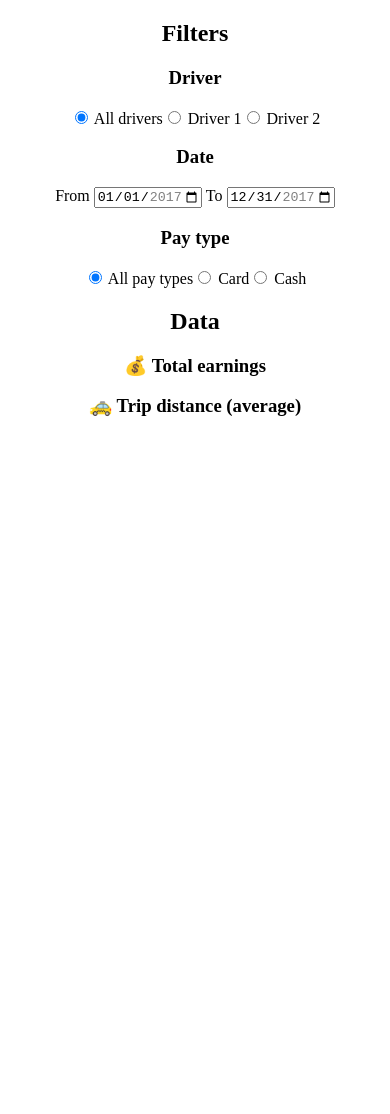
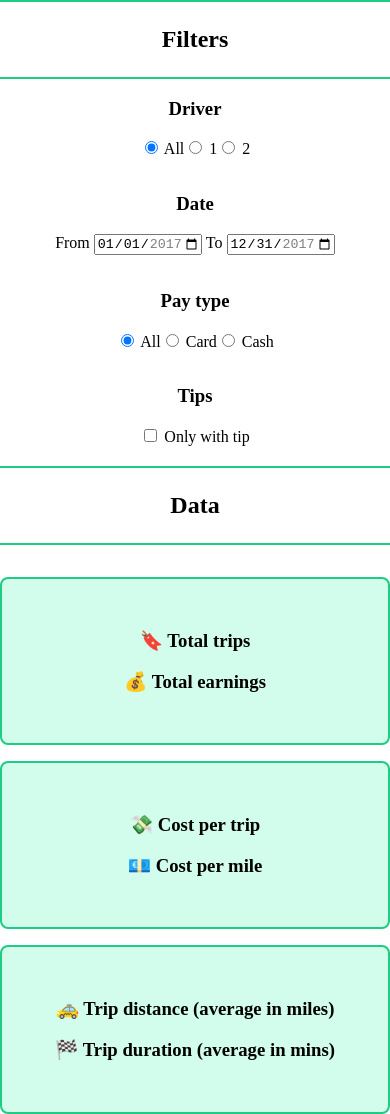
Before and after one commit to nelopuchades/tinybird_test, a website: page index.html in a window 390 px wide. Before the commit the page ends 844 px from the top, so only its background shows below. Drawn offline with Linux system fonts and the light colour scheme; no server answers.

Commit message:
added more data + improved responsiveness

```diff
--- a/index.css
+++ b/index.css
@@ -1,5 +1,26 @@
+body {
+  margin: 0;
+}
+
+h2 {
+  border-top: 2px solid #1fcc83;
+  border-bottom: 2px solid #1fcc83;
+  padding: 1em;
+  margin: 0;
+}
+
+.filters__form {
+  display: flex;
+  justify-content: center;
+  margin-bottom: 1.25em;
+}
+
 .filters {
   text-align: center;
+}
+
+.filters__form__filter:not(:last-child) {
+  margin-right: 2em;
 }
 
 .filters__form__vendor {
@@ -12,6 +33,48 @@
   justify-content: center;
 }
 
+.filters__form__tips {
+  display: flex;
+  justify-content: center;
+}
+
 .widget {
   text-align: center;
 }
+
+.widget__data {
+  display: flex;
+  justify-content: center;
+  margin-top: 2em;
+}
+
+.widget__data__column {
+  border: 2px solid #1fcc83;
+  background-color: #d2fceb;
+  padding: 2em;
+  border-radius: 0.5em;
+}
+
+.widget__data__column:not(:last-child) {
+  margin-right: 3em;
+}
+
+@media only screen and (max-width: 765px) {
+  .filters__form {
+    flex-direction: column;
+  }
+
+  .widget__data {
+    flex-direction: column;
+  }
+
+  .widget__data__column:not(:last-child) {
+    margin-right: 0;
+    margin-bottom: 1em;
+  }
+
+  .filters__form__filter:not(:last-child) {
+    margin-right: 0;
+    margin-bottom: 1em;
+  }
+}
--- a/index.html
+++ b/index.html
@@ -11,21 +11,24 @@
     <div class="filters">
       <h2>Filters</h2>
       <form class="filters__form">
+        <div class="filters__form__filter">
           <h3>Driver</h3>
           <div class="filters__form__vendor">
             <div>
               <input type="radio" id="vendor-all" name="vendor-group" value="" checked />
-            <label for="vendor-all">All drivers</label>
+              <label for="vendor-all">All</label>
             </div>
             <div>
               <input type="radio" id="vendor-1" name="vendor-group" value="1" />
-            <label for="vendor-1">Driver 1</label>
+              <label for="vendor-1">1</label>
             </div>
             <div>
               <input type="radio" id="vendor-2" name="vendor-group" value="2" />
-            <label for="vendor-2">Driver 2</label>
+              <label for="vendor-2">2</label>
             </div>
           </div>
+        </div>
+        <div class="filters__form__filter">
           <h3>Date</h3>
           <div class="filters__form__time">
             <label for="time-from">From</label>
@@ -33,11 +36,13 @@
             <label for="time-to">To</label>
             <input type="date" name="time-to" id="time-to" value="2017-12-31" min="2017-01-01" max="2017-12-31" />
           </div>
+        </div>
+        <div class="filters__form__filter">
           <h3>Pay type</h3>
           <div class="filters__form__pay-type">
             <div>
               <input type="radio" id="pay-type-all" name="pay-type-group" value="" checked />
-            <label for="pay-type-all">All pay types</label>
+              <label for="pay-type-all">All</label>
             </div>
             <div>
               <input type="radio" id="pay-type-1" name="pay-type-group" value="1" />
@@ -48,15 +53,39 @@
               <label for="pay-type-2">Cash</label>
             </div>
           </div>
+        </div>
+        <div class="filters__form__filter">
+          <h3>Tips</h3>
+          <div class="filters__form__tips">
+            <div>
+              <input type="checkbox" id="tip" />
+              <label for="tip">Only with tip</label>
+            </div>
+          </div>
+        </div>
       </form>
     </div>
     <div class="widget">
       <h2>Data</h2>
-      <div>
+      <div class="widget__data">
+        <div class="widget__data__column">
+          <h3>🔖 Total trips</h3>
+          <p id="total_trips"></p>
           <h3>💰 Total earnings</h3>
-        <p id="total"></p>
-        <h3>🚕 Trip distance (average)</h3>
+          <p id="total_amount"></p>
+        </div>
+        <div class="widget__data__column">
+          <h3>💸 Cost per trip</h3>
+          <p id="cost_per_trip"></p>
+          <h3>💶 Cost per mile</h3>
+          <p id="cost_per_mile"></p>
+        </div>
+        <div class="widget__data__column">
+          <h3>🚕 Trip distance (average in miles)</h3>
           <p id="distance"></p>
+          <h3>🏁 Trip duration (average in mins)</h3>
+          <p id="duration"></p>
+        </div>
       </div>
     </div>
     <script src="./index.js"></script>
--- a/index.js
+++ b/index.js
@@ -2,6 +2,7 @@
 
 let vendor = '';
 let payType = '';
+let withTip = null;
 let fromDate = '2017-01-01';
 let toDate = '2017-12-31';
 
@@ -12,21 +13,22 @@ const formatter = new Intl.NumberFormat('en-US', {
 
 const fromDateInput = document.getElementById('time-from');
 const toDateInput = document.getElementById('time-to');
-
-const areParamsSetted = () => {
-  return vendor !== '' && fromDate !== '';
-};
+const tipCheckbox = document.getElementById('tip');
 
 const getData = async () => {
   const url = new URL('https://api.tinybird.co/v0/pipes/yellow_tripdata_2017_pipe.json');
   url.searchParams.append(
     'q',
     `
-    select sum(total_amount) as total_earnings,
-    avg(trip_distance) as avg_trip_distance
+    select sum(total_amount) as total_amount,
+    count(*) as total_trips,
+    sum(trip_distance) as total_distance,
+    avg(trip_distance) as avg_trip_distance,
+    avg(datediff(minute, tpep_pickup_datetime, tpep_dropoff_datetime)) as avg_trip_time
     from _ where tpep_pickup_datetime between '${fromDate} 00:00:00' and '${toDate} 23:59:59'
     ${vendor !== '' ? `and vendorid=${vendor}` : ''}
     ${payType !== '' ? `and payment_type=${payType}` : ''}
+    ${withTip ? 'and tip_amount>0' : ''}
     `
   );
   const result = await fetch(url, {
@@ -41,8 +43,12 @@ const getData = async () => {
 
   if (result && result.data) {
     const data = result.data[0];
-    document.getElementById('total').innerHTML = formatter.format(data.total_earnings);
+    document.getElementById('total_trips').innerHTML = `${data.total_trips.toLocaleString()} trips`;
+    document.getElementById('total_amount').innerHTML = formatter.format(data.total_amount);
+    document.getElementById('cost_per_trip').innerHTML = formatter.format(data.total_amount / data.total_trips);
     document.getElementById('distance').innerHTML = `${data.avg_trip_distance.toFixed(2)} miles`;
+    document.getElementById('cost_per_mile').innerHTML = formatter.format(data.total_distance / data.total_amount);
+    document.getElementById('duration').innerHTML = `${data.avg_trip_time.toFixed(2)} mins`;
   }
 };
 
@@ -149,8 +155,23 @@ const onDateChangeHandler = (e, dateDirection) => {
   getData();
 };
 
+const tipClickHandler = () => {
+  const isChecked = tipCheckbox.checked;
+
+  if (isChecked) {
+    withTip = isChecked;
+    setQueryParam('with_tip', isChecked);
+  } else {
+    withTip = null;
+    resetParams('with_tip');
+  }
+
+  getData();
+};
+
 fromDateInput.addEventListener('change', (e) => onDateChangeHandler(e, 'from'));
 toDateInput.addEventListener('change', (e) => onDateChangeHandler(e, 'to'));
+tipCheckbox.addEventListener('input', tipClickHandler);
 
 document.getElementsByName('vendor-group').forEach((radioInput) => {
   radioInput.addEventListener('click', vendorClickHandler);
--- a/package.json
+++ b/package.json
@@ -4,8 +4,7 @@
   "description": "",
   "main": "index.js",
   "scripts": {
-    "format": "npx prettier --write .",
-    "test": "echo \"Error: no test specified\" && exit 1"
+    "format": "npx prettier --write ."
   },
   "keywords": [],
   "author": "",
```
Lines whose indentation alone changed are shown as unchanged.
